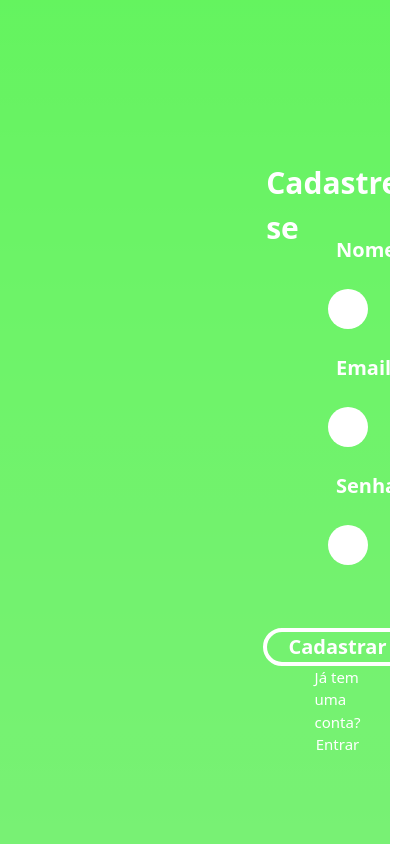
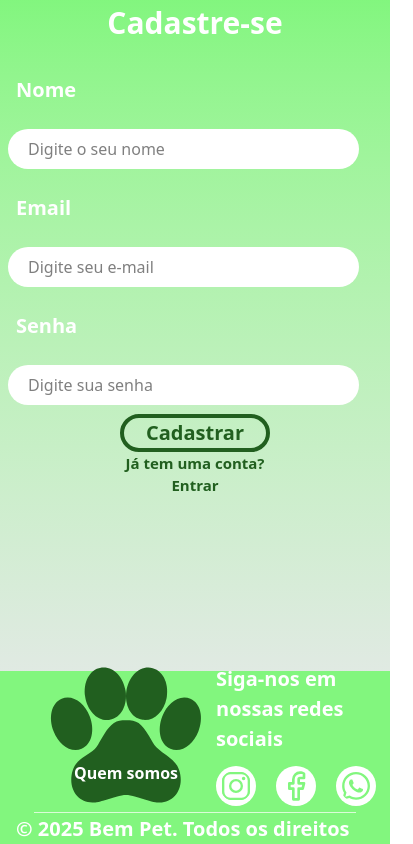
Before and after one commit to erlizaellen/projetobempet, a Next.js app: page /cadastro in a window 390 px wide. Shown: the top 844 px of the page, 413 px wide, since content can reach past the window. Built offline with nearby package versions, Linux system fonts and the light colour scheme.

Commit message:
Cadastro responsivo

```diff
--- a/src/pages/cadastro/index.jsx
+++ b/src/pages/cadastro/index.jsx
@@ -2,11 +2,11 @@ import PageWrapper from "@/components/PageWrapper";
 export default function Cadastro() {
   return (
     <PageWrapper>
-      <div className="w-full h-full flex gap-40 p-40 bg-[#5bf356c2]">
-            <div className="w-[50%] h-[70vh] rounded-xl">
+      <div className="w-full h-full flex gap-40 p-40 max-md:p-0">
+            <div className="w-[50%] h-[70vh] rounded-xl max-md:hidden">
           <img className="size-160" src="/img/imagem-cadastro.svg" alt="" />
             </div>
-            <div className="w-[50%] h-[70vh] rounded-xl">
+            <div className="w-[50%] h-[70vh] rounded-xl max-md:w-full">
           <div className="w-full h-[10%] rounded-2xl">
             <h1 className="font-bold text-white text-[30px] justify-center flex">Cadastre-se</h1>
           </div>
@@ -30,10 +30,10 @@ export default function Cadastro() {
               className="w-[90%] h-[30px] bg-white p-5 m-2 rounded-3xl"
             />
           </div>
-            <div className="w-full h-[40%] justify-center flex-col items-center flex">
-            <button className="text-white font-bold text-[20px] cursor-pointer
+            <div className="w-full h-[60%] justify-center flex-col items-center flex max-md:h-auto">
+            <button className="text-white max-md:text-[#215f1f] font-bold text-[20px] cursor-pointer
             border border-4 rounded-3xl w-[150px]">Cadastrar</button>
-        <p className="text-white text-[15px] flex flex-col items-center">Já tem uma conta?
+        <p className="text-white text-[15px] flex flex-col items-center max-md:text-[#215f1f] max-md:font-bold">Já tem uma conta?
               <a className="cursor-pointer" href="">Entrar</a>
             </p>
           </div>
```
